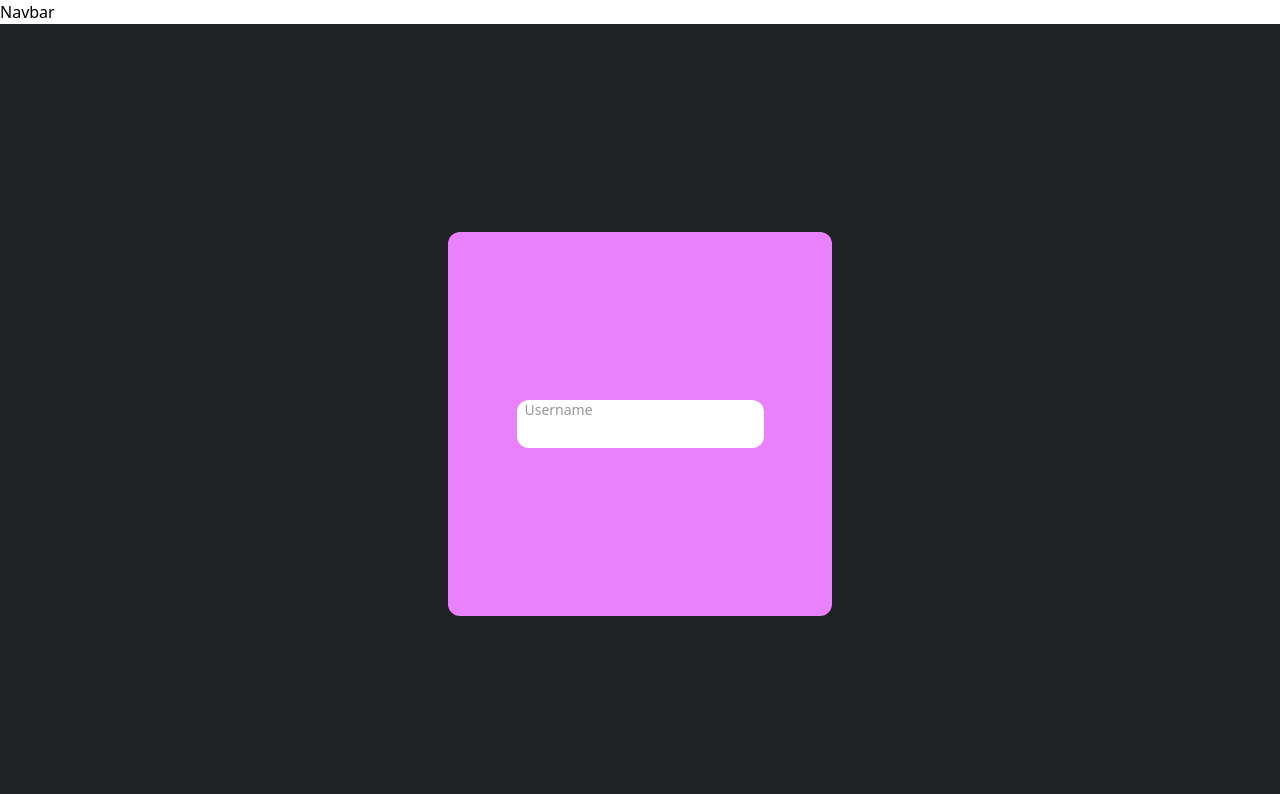
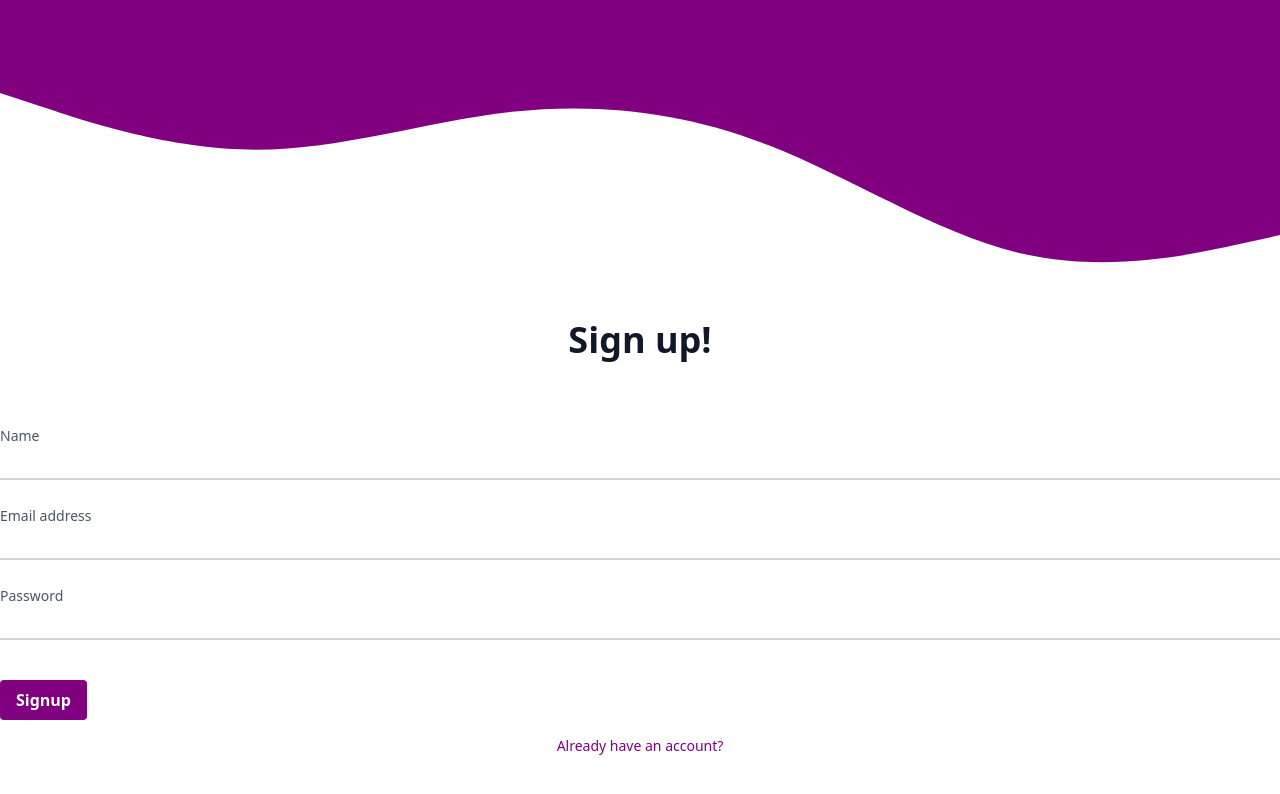
Before and after one commit to dhruvkud13/sih, a React (Create React App) app in the folder frontend/: page / in a window 1280 px wide. Shown: the top 794 px of the page. Built offline with nearby package versions, Linux system fonts and the light colour scheme.

Commit message:
sign up page

```diff
--- a/frontend/src/App.js
+++ b/frontend/src/App.js
@@ -1,11 +1,13 @@
 import Navbar from "./components/Navbar";
 import Login from "./pages/Login";
+import Signup from "./Signup";
 
 function App() {
   return (
     <div className="App">
-    <Navbar/>
-      <Login/>
+    {/* <Navbar/>
+      <Login/> */}
+      <Signup/>
     </div>
   );
 }
--- /dev/null
+++ b/frontend/src/Signup.jsx
@@ -0,0 +1,47 @@
+import React from 'react'
+
+const style = {
+    leftWrapper: 'flex w-full flex-col justify-center  bg-white text-black h-screen',
+    input: `peer h-10 w-full border-b-2 border-gray-300 text-gray-900 placeholder-transparent focus:outline-none focus:border-rose-600`,
+    label: `absolute left-0 -top-3.5 text-gray-600 text-sm transition-all peer-placeholder-shown:text-base peer-placeholder-shown:text-gray-400 peer-placeholder-shown:top-2 peer-focus:-top-3.5 peer-focus:text-gray-600 peer-focus:text-sm`,
+    button: `mt-10 px-4 py-2 rounded bg-[purple] hover:bg-rose-400 text-white font-semibold text-center block focus:outline-none focus:ring focus:ring-offset-2 focus:ring-rose-500 focus:ring-opacity-80 cursor-pointer`,
+    link: `mt-4 block text-sm text-center font-medium text-[purple] hover:underline focus:outline-none focus:ring-2 focus:ring-rose-500`,
+    svg: `relative h-80 bg-[purple] rounded-bl-4xl`,
+    title: `text-4xl font-semibold text-gray-900 text-center`,
+    inputContainer: `mt-10 relative`,
+}
+
+const Signup = () => {
+    return (
+
+        <div className={style.leftWrapper}>
+            <div className='h-screen'>
+                <div className={style.svg}>
+                    <svg class="absolute bottom-0" xmlns="http://www.w3.org/2000/svg" viewBox="0 0 1440 320">
+                        <path fill="#ffffff" fill-opacity="1" d="M0,64L48,80C96,96,192,128,288,128C384,128,480,96,576,85.3C672,75,768,85,864,122.7C960,160,1056,224,1152,245.3C1248,267,1344,245,1392,234.7L1440,224L1440,320L1392,320C1344,320,1248,320,1152,320C1056,320,960,320,864,320C768,320,672,320,576,320C480,320,384,320,288,320C192,320,96,320,48,320L0,320Z"></path>
+                    </svg>
+                </div>
+                <h1 className={style.title}>Sign up!</h1>
+                <form class="mt-20">
+                    <div className={style.inputContainer}>
+                        <input name="text" className={style.input} />
+                        <label className={style.label}>Name</label>
+                    </div>
+                    <div className={style.inputContainer}>
+                        <input type="text" className={style.input} />
+                        <label className={style.label}>Email address</label>
+                    </div>
+                    <div className={style.inputContainer}>
+                        <input type="password" className={style.input} />
+                        <label className={style.label}>Password</label>
+                    </div>
+                    <button className={style.button}>Signup</button>
+                </form>
+                <a className={style.link}> Already have an account? </a>
+            </div>
+        </div>
+
+    )
+}
+
+export default Signup
```
